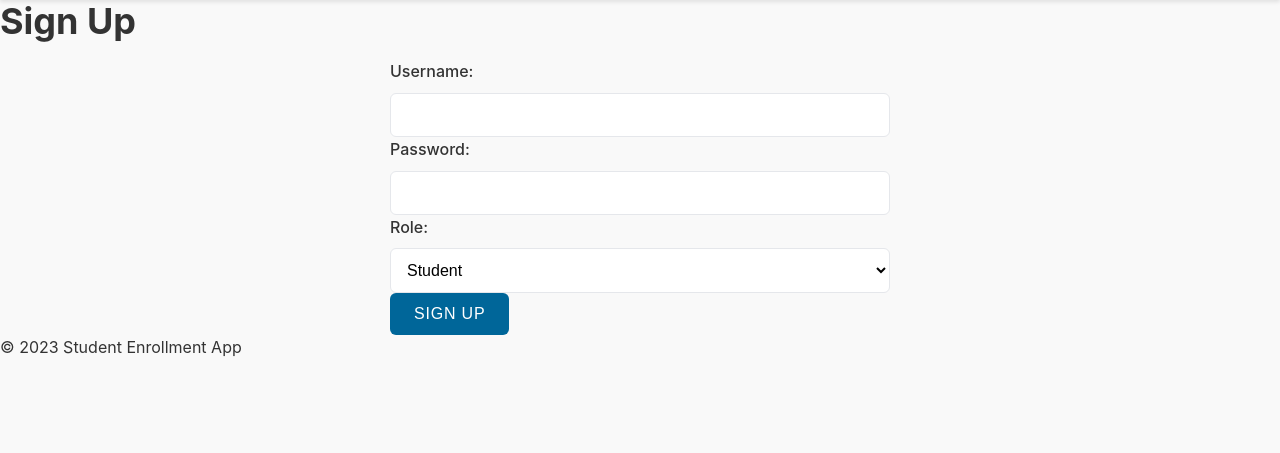
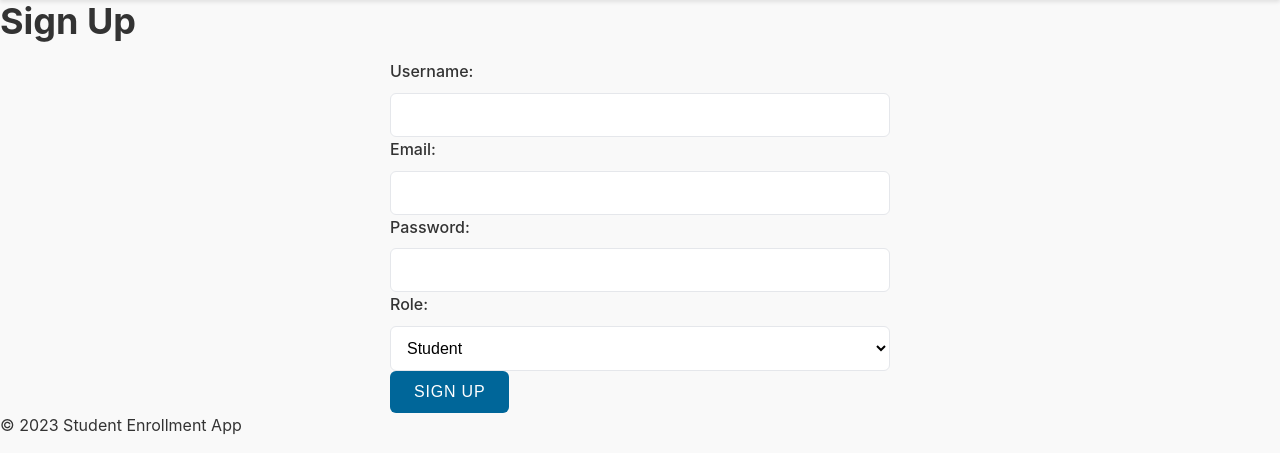
Before and after one commit to justin-chang-559/Lab_8_Mini_Project, a Flask app: page /signup in a window 1280 px wide. Shown: the part 91-544 px from the top of the page. Run offline with Flask 3, Linux system fonts and the light colour scheme.

Commit message:
fixed signup

```diff
--- a/app/routes.py
+++ b/app/routes.py
@@ -33,6 +33,9 @@ def init_routes(app):
             return redirect(url_for('teacher_classes'))
         elif current_user.role == 'admin':
             return redirect(url_for('admin_dashboard'))
+        else:
+            flash('Unknown user role.')
+            return redirect(url_for('logout'))
 
     @app.route('/student/courses')
     @login_required
@@ -298,16 +301,19 @@ def init_routes(app):
         if request.method == 'POST':
             username = request.form['username']
             password = request.form['password']
+            email = request.form['email']
             role = request.form['role']  # 'student' or 'teacher'
 
             # Check if username already exists
-            existing_user = User.query.filter_by(username=username).first()
+            existing_user = User.query.filter(
+                (User.username==username) | (User.email==email)
+                ).first()
             if existing_user:
                 flash('Username already exists.')
                 return redirect(url_for('signup'))
 
             # Create a new user
-            new_user = User(username=username, role=role)
+            new_user = User(username=username, email=email, role=role)
             new_user.set_password(password)  # Securely set hashed password
             db.session.add(new_user)
             db.session.commit()
--- a/app/templates/signup.html
+++ b/app/templates/signup.html
@@ -5,6 +5,9 @@
 <form method="post">
     <label for="username">Username:</label>
     <input type="text" id="username" name="username" required>
+
+    <label for="email">Email:</label> <!-- Added email field -->
+    <input type="email" id="email" name="email" required> <!-- Use type="email" for validation -->
 
     <label for="password">Password:</label>
     <input type="password" id="password" name="password" required>
```
Also changed, not shown: app.db, 3 other files.
